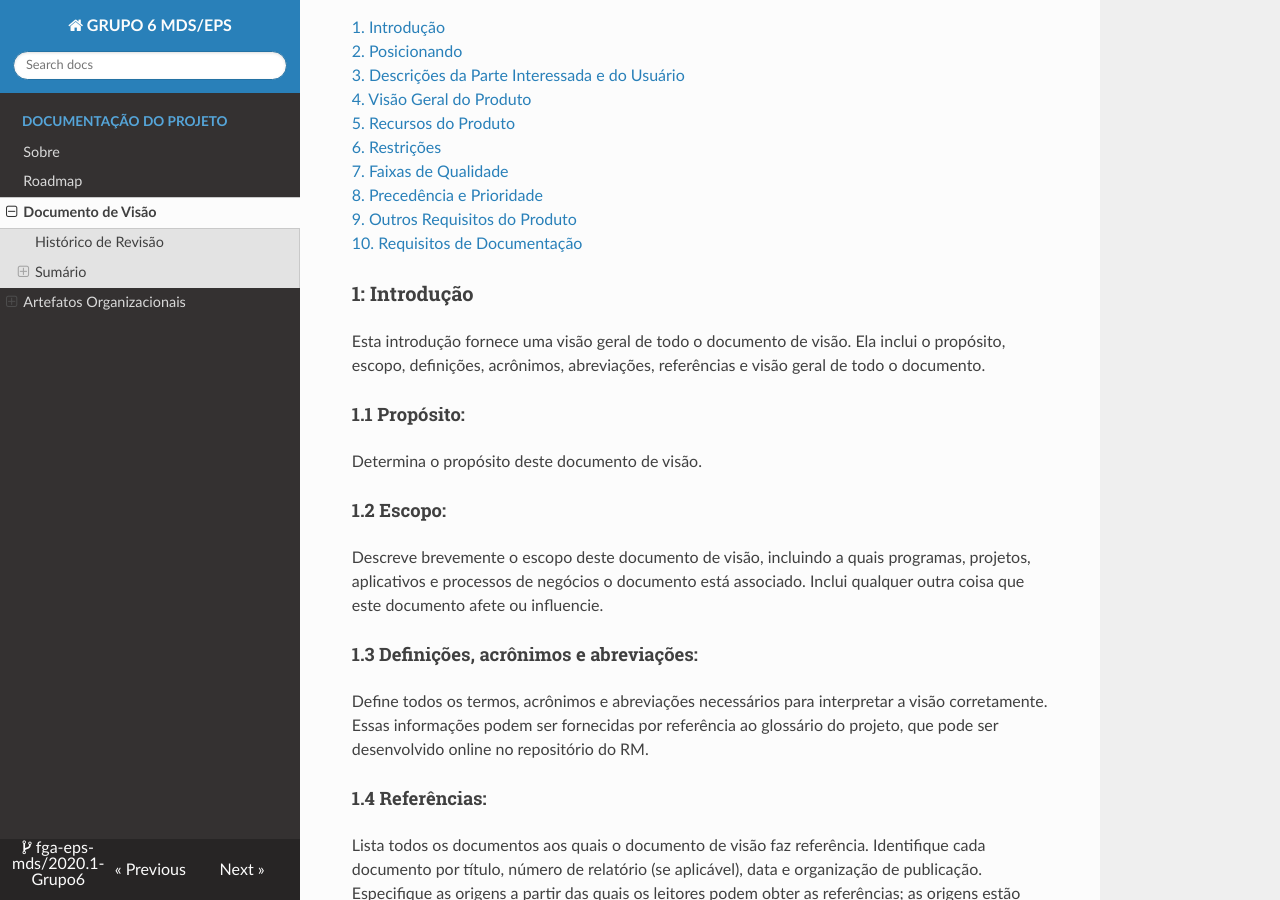
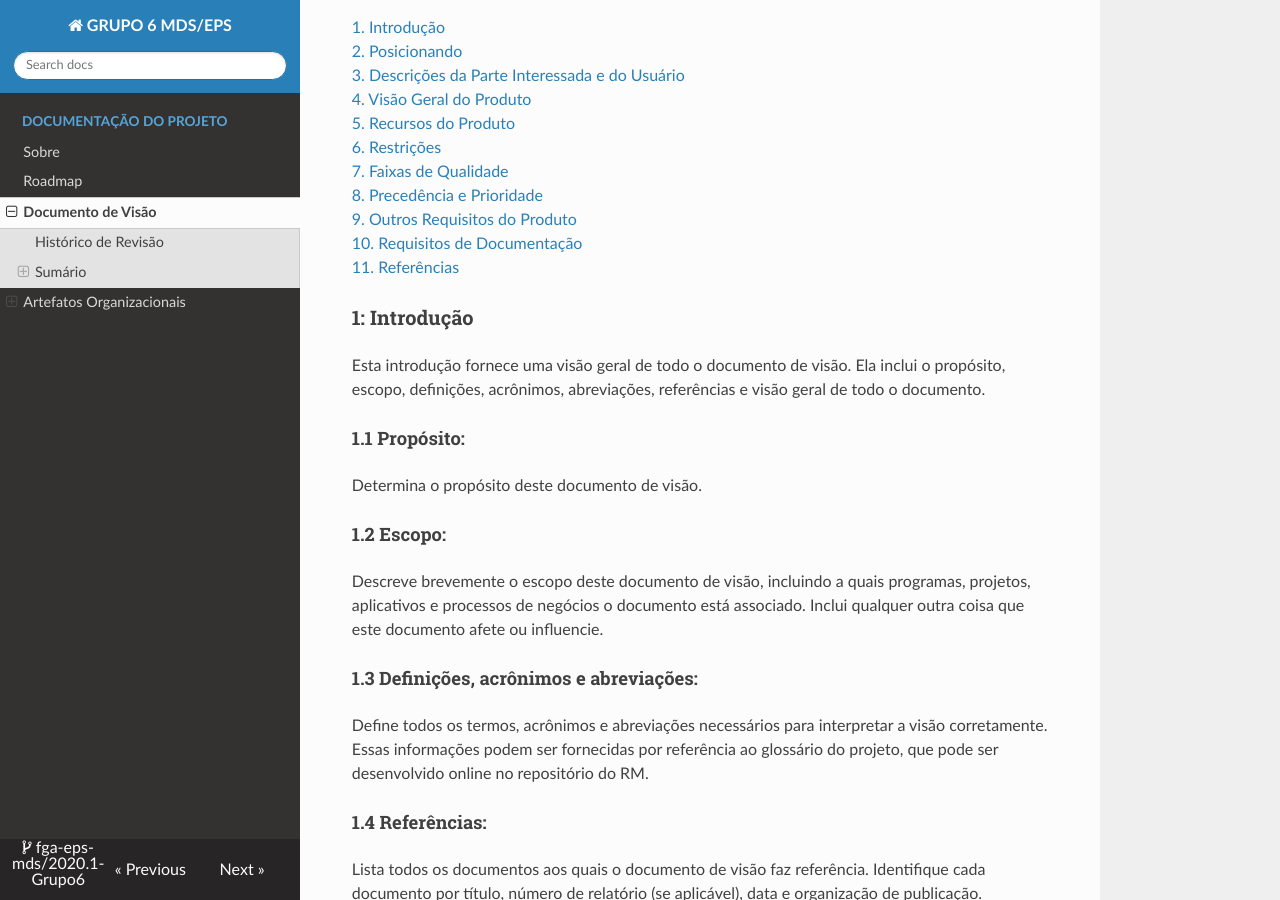
Before and after one commit to fga-eps-mds/2020.1-Grupo6, an MkDocs documentation site: the page built from docs/doc-visao.md, in a window 1280 px wide and 900 px high, scrolled down 386 px. Built offline with MkDocs 1.6.1, drawn with Linux system fonts in a browser that asks for light colours; nearby versions of some CDN libraries; some of the changed text lies outside the part shown.

Commit message:
Added references section

```diff
--- a/docs/doc-visao.md
+++ b/docs/doc-visao.md
@@ -18,6 +18,7 @@
 [8. Precedência e Prioridade](#8-precedencia-e-prioridade) <br>
 [9. Outros Requisitos do Produto](#9-outros-requisitos-do-produto) <br>
 [10.  Requisitos de Documentação](#10-requisitos-de-documentacao) <br>
+[11.  Referências](#11-referencias) <br>
 
 
 ###	1: Introdução
@@ -187,3 +188,7 @@
  Um documento que inclui instalação, configuração e instruções de atualização como parte da oferta de solução integral.
 ####	10.4 Rótulo e Embalagem:
  Uma aparência consistente começa com a embalagem do produto e se aplica aos menus de instalação, telas iniciais, sistemas de ajuda, caixas de diálogo de GUI e assim por diante. Esta seção define as necessidades e tipos de rótulos a serem incorporados no código. Os exemplos incluem copyright e avisos de patentes, logotipos corporativos, ícones padronizados e outros elementos gráficos.
+
+### 11: Referências
+
+ Seção de referencias
```
